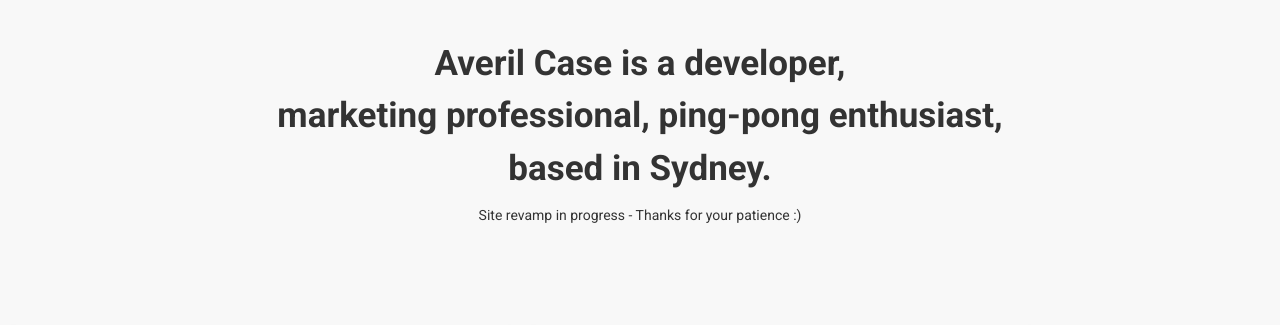
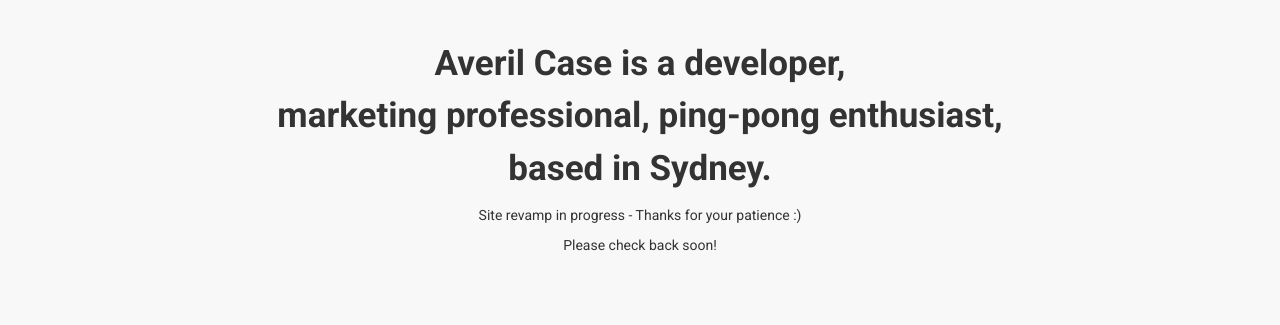
Before and after one commit to averilcase/averilcase.github.io, a plain HTML site: page index.html in a window 1280 px wide. Shown: the part 134-459 px from the top of the page. Drawn offline with nearby package versions, Linux system fonts and the light colour scheme; some icons are missing.

Commit message:
Update index.html

```diff
--- a/index.html
+++ b/index.html
@@ -28,6 +28,7 @@
 			 ping-pong enthusiast, <br/>based in Sydney.
 			</h2>
 			<p>Site revamp in progress - Thanks for your patience :)</p>
+			<p>Please check back soon!</p>
 		</div>
 
 <div id="websites">
```
